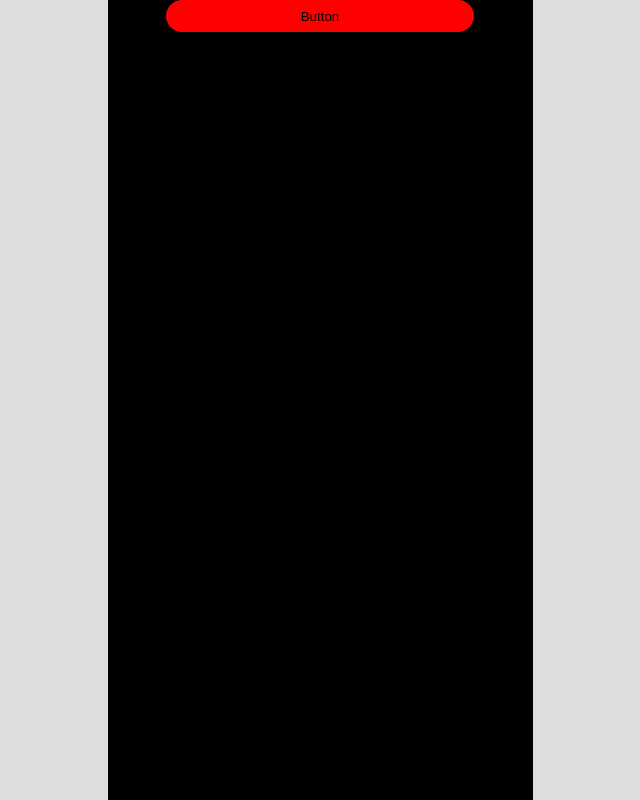
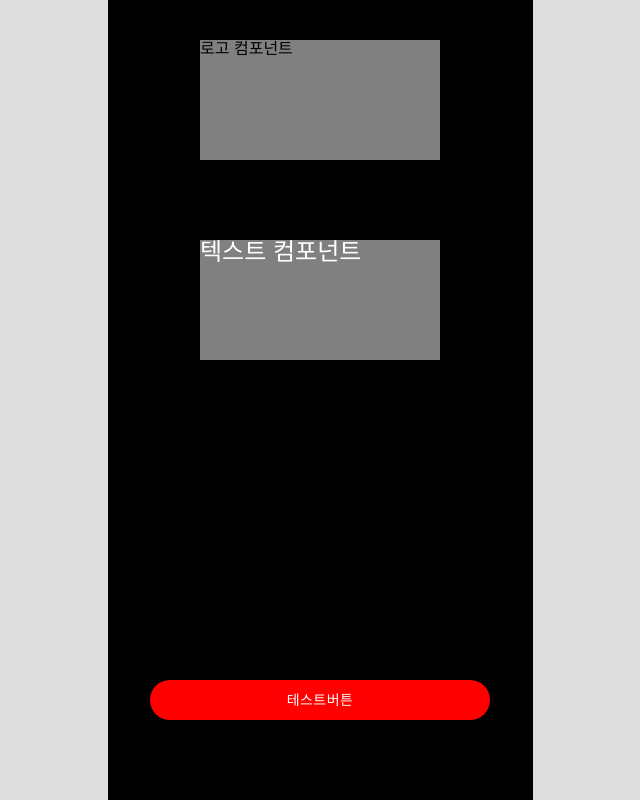
Before and after one commit to prgrms-web-devcourse/Team_DOKEV_GOLDDDUCK_FE, a Next.js app: page / in a window 1280 px wide. Shown: the whole page, without its empty margins (320-960 px from the left). Built offline with nearby package versions, Linux system fonts and the light colour scheme.

Commit message:
chore: Login 페이지 -> index 페이지로 로직 이동

```diff
--- a/pages/index.tsx
+++ b/pages/index.tsx
@@ -1,16 +1,62 @@
+import { FONT_SIZES } from '@utils/constants/sizes'
+import { COLORS } from '@utils/constants/colors'
+import MUIButton from '@components/MUIButton'
 import styled from '@emotion/styled'
 
-export default function Home() {
-  return <ExampleBtn>Button</ExampleBtn>
+const Home = () => {
+  const onButtonClick = () => {
+    alert('안녕')
+  }
+
+  return (
+    <>
+      <LoginContainer>
+        <Logo>로고 컴포넌트</Logo>
+        <Text>텍스트 컴포넌트</Text>
+        <MUIButton
+          onClick={onButtonClick}
+          style={{
+            color: 'white',
+            height: '40px',
+            width: '80%',
+            borderRadius: '50px',
+            backgroundColor: 'red',
+            position: 'absolute',
+            bottom: '80px',
+          }}>
+          테스트버튼
+        </MUIButton>
+      </LoginContainer>
+    </>
+  )
 }
 
-const ExampleBtn = styled.button`
-  background-color: red;
-  width: calc(80% - 32px);
-  margin: 0 auto;
-  height: 32px;
-  border-radius: 20px;
-  display: block;
-  border: none;
-  cursor: pointer;
+const LoginContainer = styled.div`
+  width: 100%;
+  height: 100%;
+  display: flex;
+  flex-direction: column;
+  justify-content: center;
+  position: relative;
+  align-items: center;
 `
+
+const Logo = styled.div`
+  width: 240px;
+  height: 120px;
+  background-color: grey;
+  position: absolute;
+  top: 40px;
+`
+
+const Text = styled.text`
+  width: 240px;
+  height: 120px;
+  background-color: gray;
+  position: absolute;
+  color: ${COLORS.WHITE};
+  font-size: ${FONT_SIZES.LARGE};
+  top: 240px;
+`
+
+export default Home
```
Also changed, not shown: pages/Login.tsx (deleted, +0 -62 lines).
